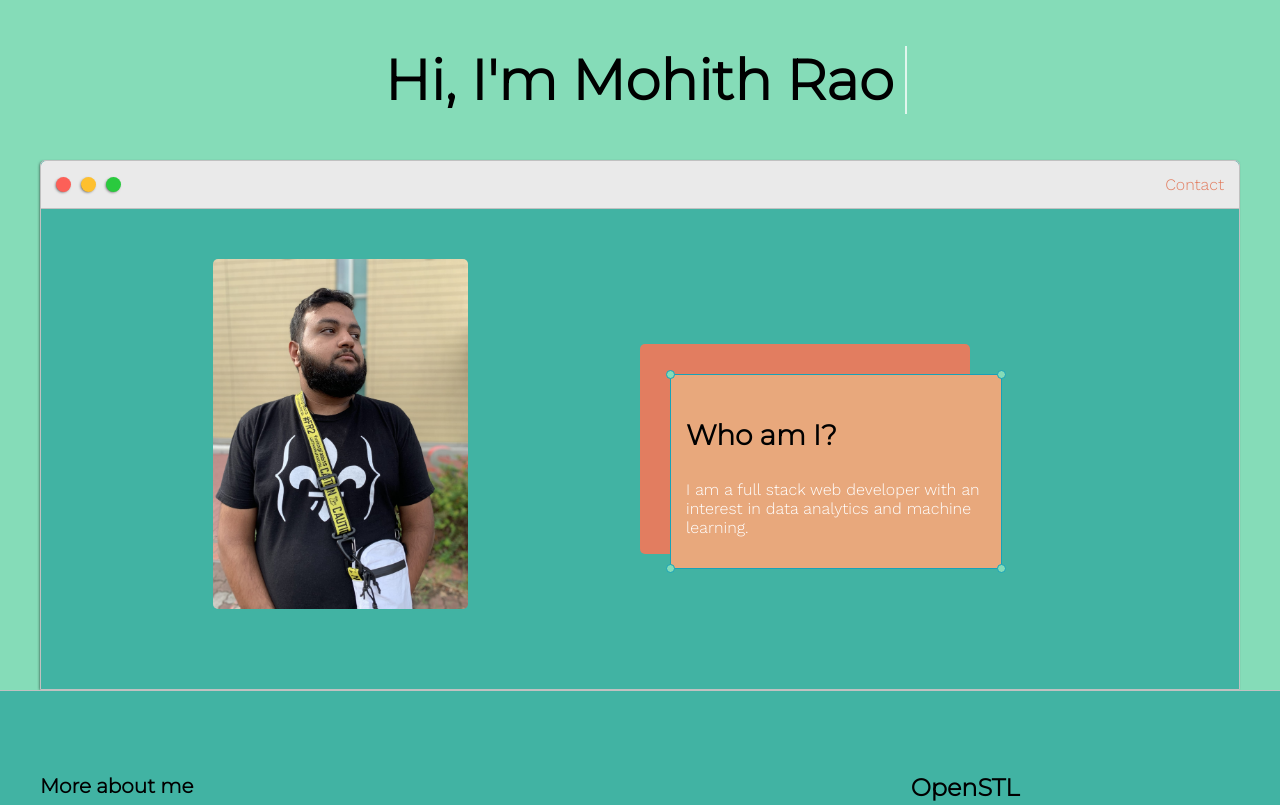
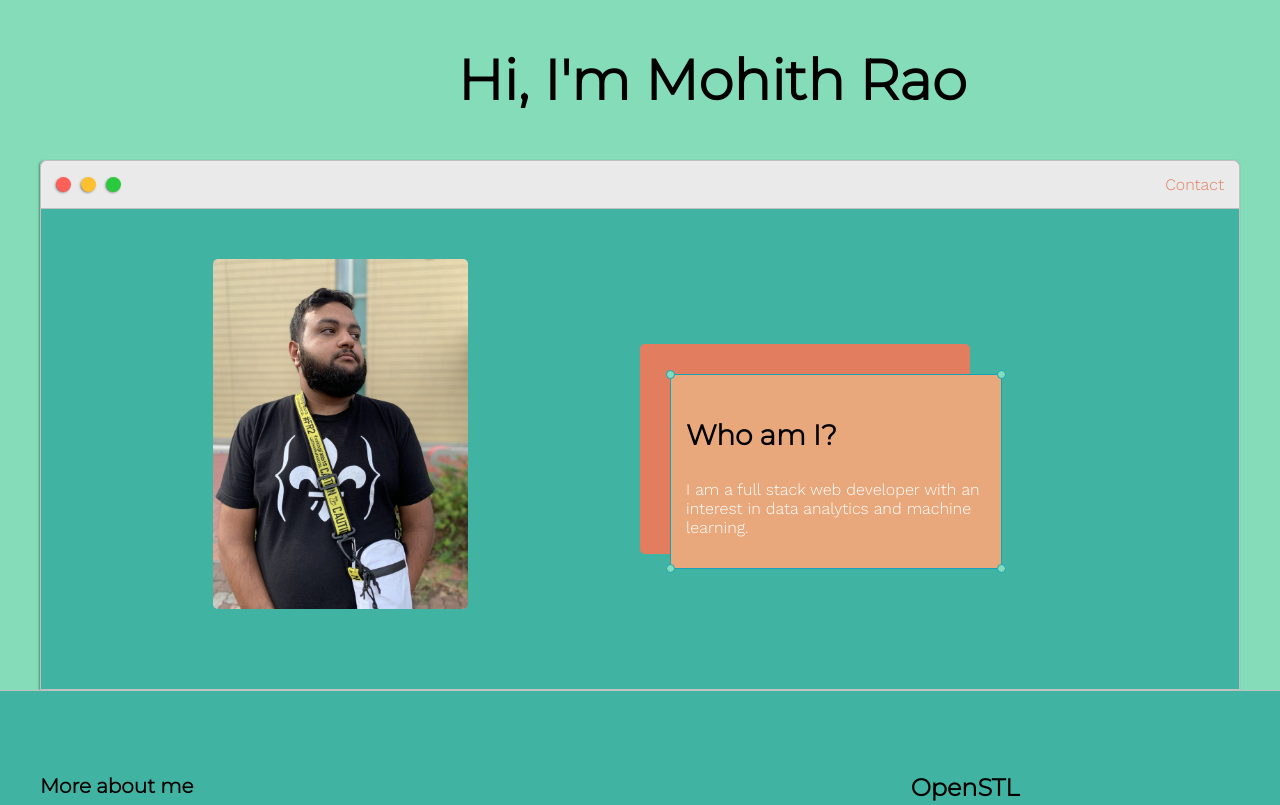
Before and after one commit to mrao2/Website, a plain HTML site: page index.html in a window 1280 px wide. Shown: the top 805 px of the page. Drawn offline with nearby package versions, Linux system fonts and the light colour scheme.

Commit message:
removed animation

```diff
--- a/style.css
+++ b/style.css
@@ -378,7 +378,7 @@ ul{
 }
 
 /* Animation */
-.anim-typewriter{
+/* .anim-typewriter{
   animation: typewriter 4s steps(44) 1s 1 normal both,
              blinkTextCursor 500ms steps(44) infinite normal;
 }
@@ -389,7 +389,7 @@ ul{
 @keyframes blinkTextCursor{
   from{border-right-color: rgba(255,255,255,.75);}
   to{border-right-color: transparent;}
-}
+} */
 
 
 @media screen and (max-width: 1200px){
```
